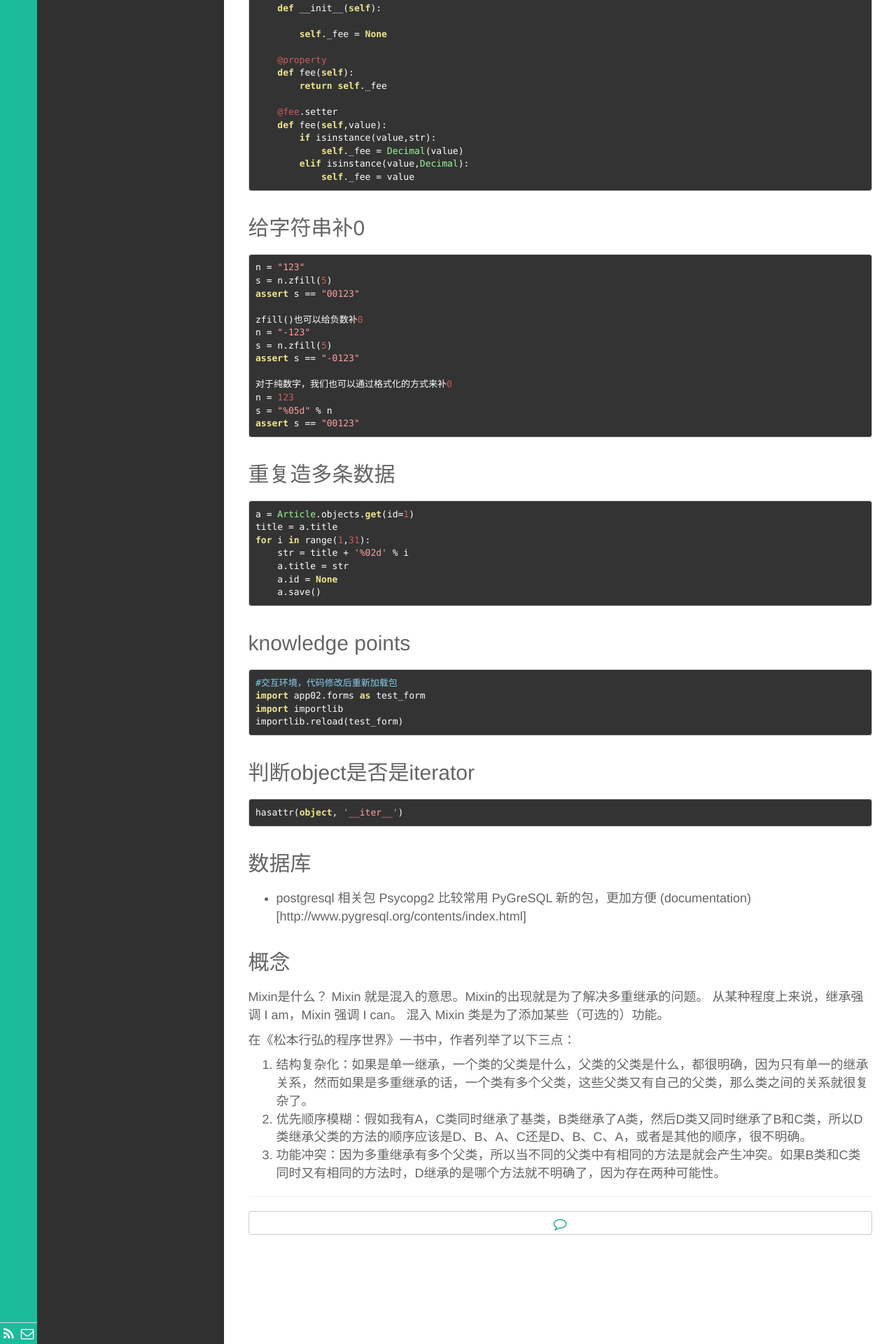
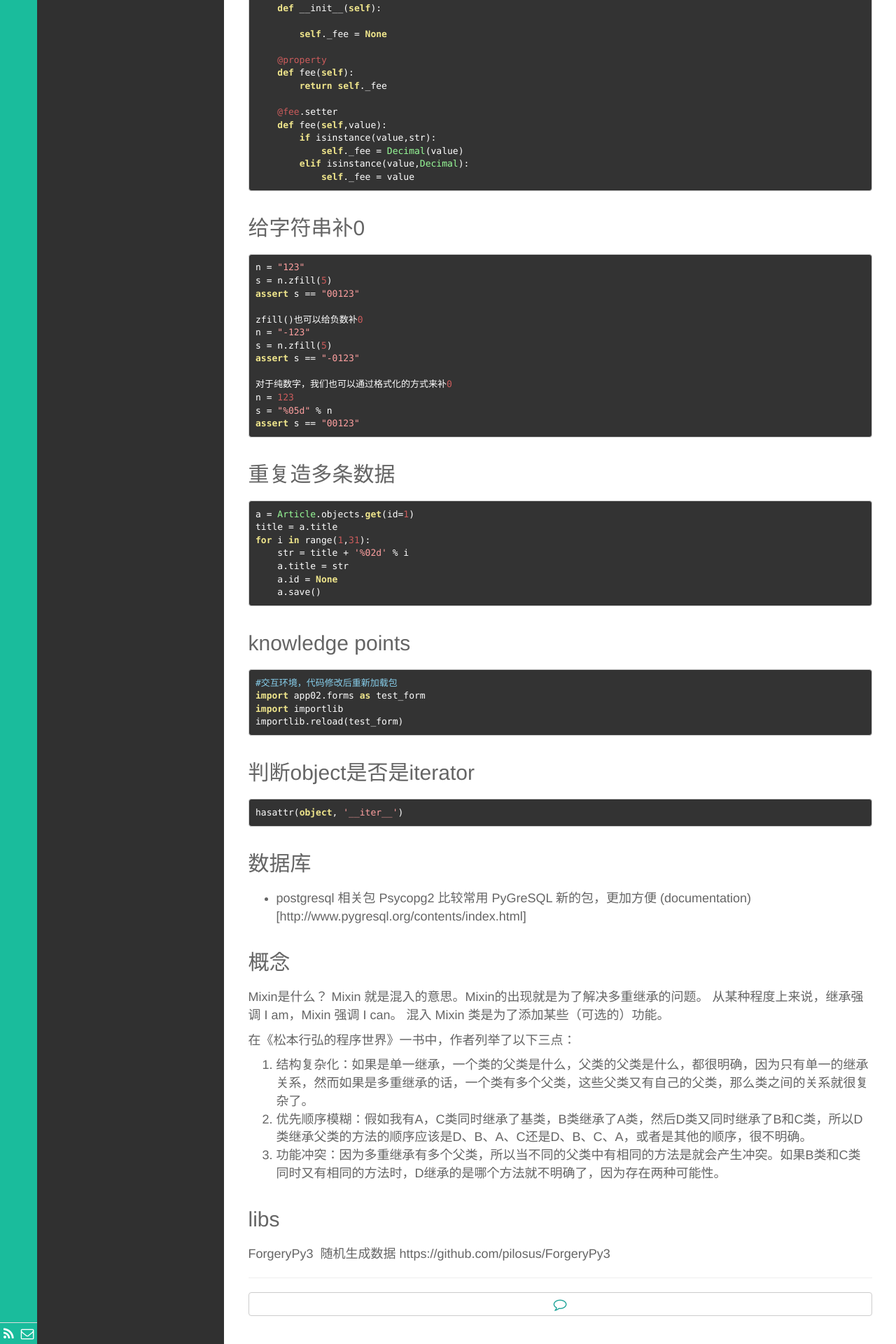
Before and after one commit to kyoyo/kyoyo.github.io, a Jekyll site: the page built from _posts/技術/2017-10-10-Python.md, in a window 1280 px wide. Shown: the part 2699-4619 px from the top of the page at 70% size. Built offline with Jekyll 4.4.1, drawn with Linux system fonts in a browser that asks for light colours; Markdown is read by kramdown in place of the engine named in the settings.

Commit message:
Update 2017-10-10-Python.md

```diff
--- a/_posts/技術/2017-10-10-Python.md
+++ b/_posts/技術/2017-10-10-Python.md
@@ -201,3 +201,7 @@ Mixin 就是混入的意思。Mixin的出现就是为了解决多重继承的问
 1. 结构复杂化：如果是单一继承，一个类的父类是什么，父类的父类是什么，都很明确，因为只有单一的继承关系，然而如果是多重继承的话，一个类有多个父类，这些父类又有自己的父类，那么类之间的关系就很复杂了。
 2. 优先顺序模糊：假如我有A，C类同时继承了基类，B类继承了A类，然后D类又同时继承了B和C类，所以D类继承父类的方法的顺序应该是D、B、A、C还是D、B、C、A，或者是其他的顺序，很不明确。
 3. 功能冲突：因为多重继承有多个父类，所以当不同的父类中有相同的方法是就会产生冲突。如果B类和C类同时又有相同的方法时，D继承的是哪个方法就不明确了，因为存在两种可能性。
+
+## libs
+
+ForgeryPy3  随机生成数据 https://github.com/pilosus/ForgeryPy3
```
